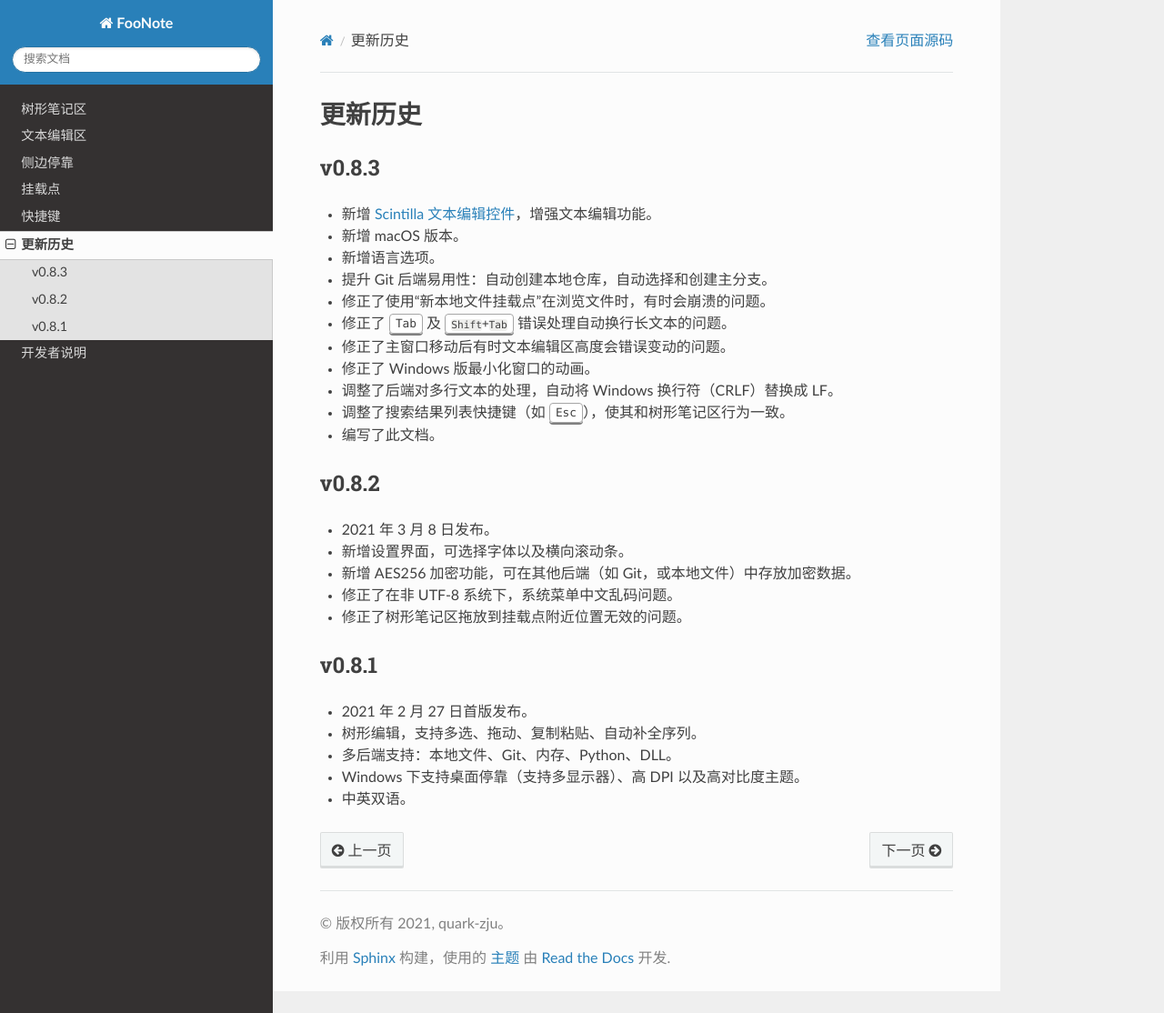
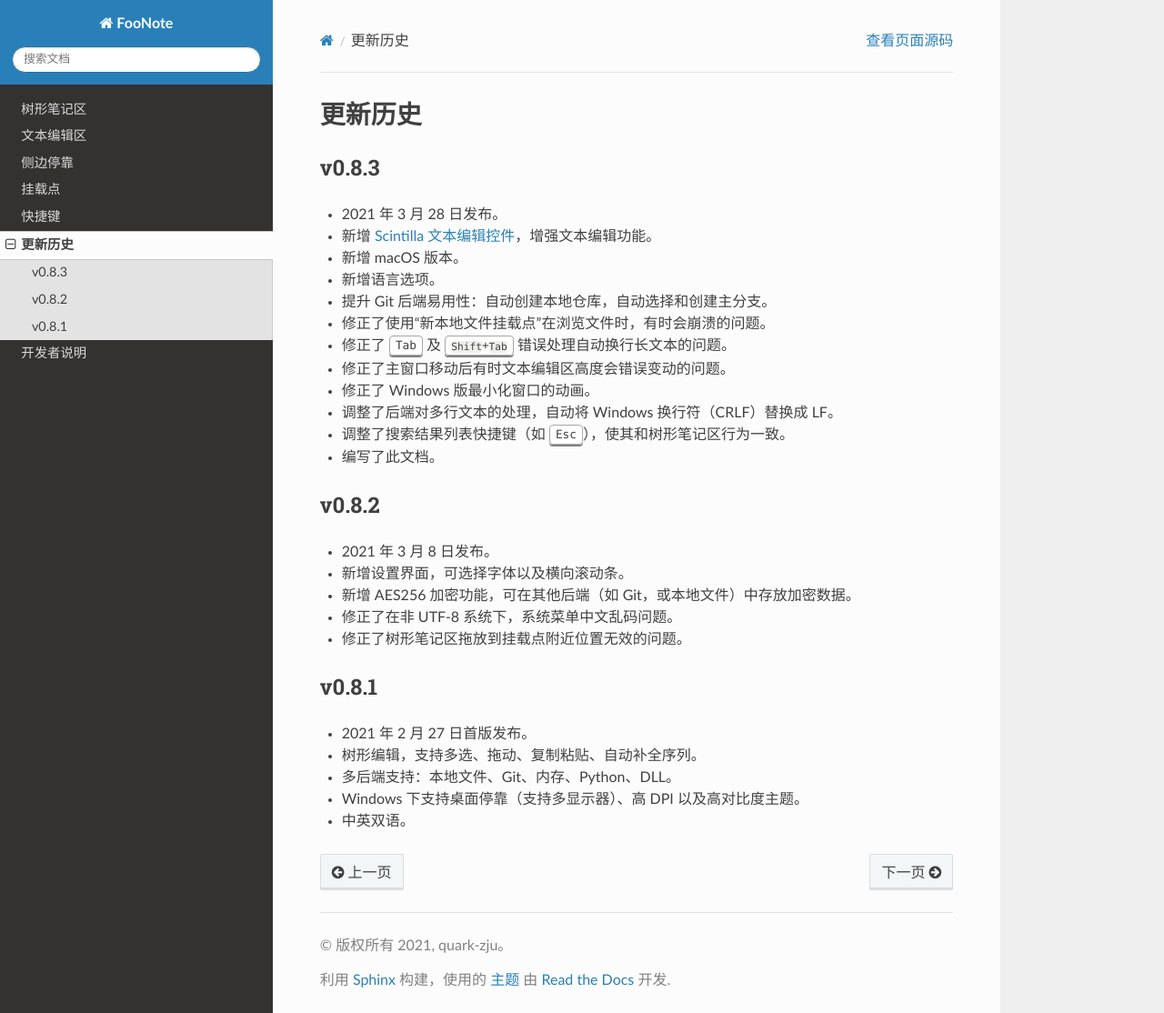
Before and after one commit to quark-zju/FooNote, a Sphinx documentation site: the page built from doc/changelog.rst, in a window 1280 px wide and 1114 px high. Shown: the whole window at 91% size. Built offline with Sphinx 7.4.7 and the Read the Docs theme 2.0.0, drawn with Linux system fonts in a browser that asks for light colours.

Commit message:
doc: add release date of 0.8.3

```diff
--- a/doc/changelog.rst
+++ b/doc/changelog.rst
@@ -5,6 +5,7 @@
 v0.8.3
 ------
 
+* 2021 年 3 月 28 日发布。
 * 新增 :ref:`Scintilla 文本编辑控件 <EditorScintilla>`，增强文本编辑功能。
 * 新增 macOS 版本。
 * 新增语言选项。
```
